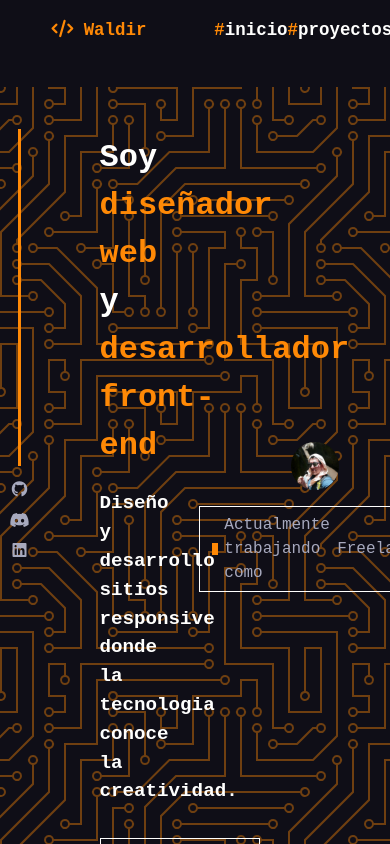
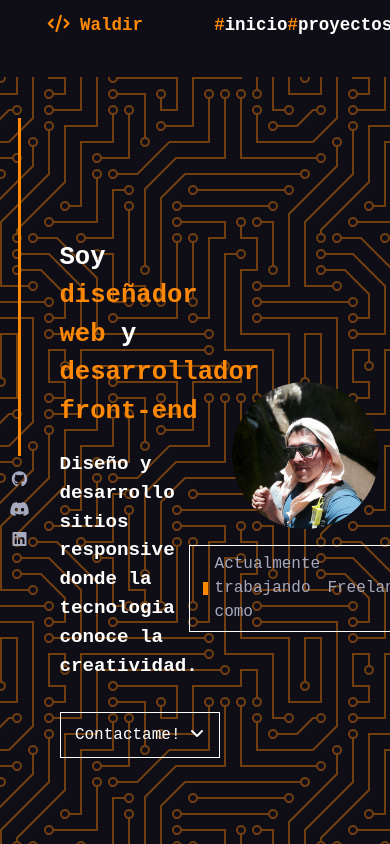
Before and after one commit to waldir-xam/Portfolio, a React (Vite) app: page / in a window 390 px wide. Shown: the top 844 px of the page. Built offline with nearby package versions, Linux system fonts and the light colour scheme; some icons are missing.

Commit message:
responsive

```diff
--- a/src/styles/header.css
+++ b/src/styles/header.css
@@ -1,3 +1,64 @@
+/* RESPONSIVE SMARTPHONE */
+@media only screen and (max-width: 600px) {
+  .header {
+    width: 100%;
+    display: flex;
+    justify-content: space-around;
+    padding: .7em;
+    font-size: 1.09em;
+  }
+  .nav-left {
+    color: var(--color-titles);
+    font-weight: 600;
+    color: var(--color-primary);
+  }
+  .menu-header {
+    width: 35%;
+  }
+  .menu-header ul {
+    display: flex;
+    flex-direction: row;
+    justify-content: space-between;
+  }
+  .menu-header ul li {
+    list-style: none;
+  }
+  .menu-header ul li a {
+    text-decoration: none;
+    color: var(--color-titles);
+    border-radius: 20px;
+    font-weight: 600;
+    display: inline-block;
+    position: relative;
+  }
+  .menu-header ul li a:hover {
+    text-decoration: none;
+    color: var(--color-primary);
+  }
+  .menu-header ul li a::after {
+    content: "";
+    position: absolute;
+    width: 100%;
+    transform: scaleX(0);
+    height: 2px;
+    bottom: -2px;
+    left: 0;
+    background-color: var(--color-primary);
+    transform-origin: bottom right;
+    transition: transform 0.25s ease-out;
+  }
+  .menu-header ul li a:hover::after {
+    transform: scaleX(1);
+    transform-origin: bottom left;
+  }
+  .hashTag {
+    color: var(--color-primary);
+  }
+}
+/* FIN RESPONSIVE SMARTPHONE */
+
+/* RESPONSIVE PC */
+@media only screen and (min-width: 601px) {
   .header {
     width: 100%;
     display: flex;
@@ -52,3 +113,5 @@
   .hashTag {
     color: var(--color-primary);
   }
+}
+/* FIN RESPONSIVE PC */
--- a/src/styles/home.css
+++ b/src/styles/home.css
@@ -1,9 +1,6 @@
 /* RESPONSIVE SMARTPHONE */
 @media only screen and (max-width: 600px) {
-
-}
-
-/* HERO  */
+  /* HERO  */
 .home-container {
   background-color: var(--fondo);
   color: var(--parrafos);
@@ -42,10 +39,16 @@ list-style: none;
 text-align: center;
 padding: .2em;
 }
-.hero-left,
+.hero-left{
+  width: 40%;
+  padding: .5rem;
+  display: flex;
+  flex-direction: column;
+  justify-content: center;
+}
 .hero-right {
-  width: 45%;
-  padding: 3rem;
+  width: 50%;
+  padding: .5rem;
   display: flex;
   flex-direction: column;
   justify-content: center;
@@ -55,11 +58,11 @@ padding: .2em;
 }
 .hero-left h1 {
   font-weight: var(--fw-4);
-  font-size: 2em;
+  font-size: 1.6em;
   color: var(--color-titles);
 }
 .hero-left p {
-  width: 70%;
+  width: 100%;
   text-align: left;
   margin-top: 1em;
   color: var(--color-titles);
@@ -403,6 +406,7 @@ padding: .2em;
 .input-send:hover {
   color: var(--color-primary);
 }
+}
 
 /* RESPONSIVE PC */
 @media only screen and (min-width: 601px) {
@@ -702,11 +706,6 @@ padding: .2em;
     justify-content: space-around;
     margin-top: 1.5em;
   }
-  /* .proyect-box-btns-container{
-    display: flex;
-    flex-direction: column;
-    align-items: flex-end;
-  } */
   .proyect-btn-live {
     border: solid 1px var(--color-primary);
   }
```
Also changed, not shown: src/pages/Home.jsx (+2 -5 lines). Lines whose indentation alone changed are shown as unchanged.
